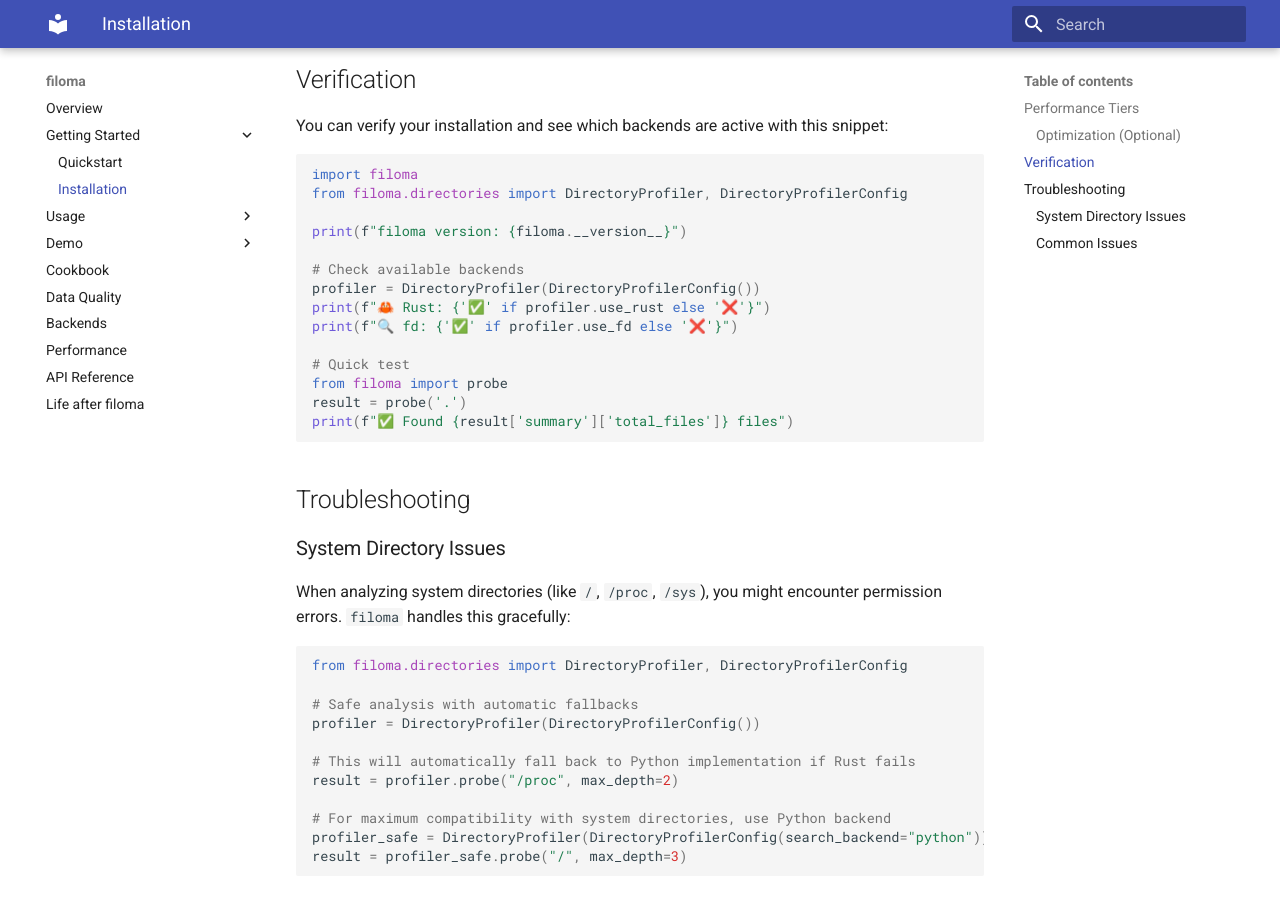
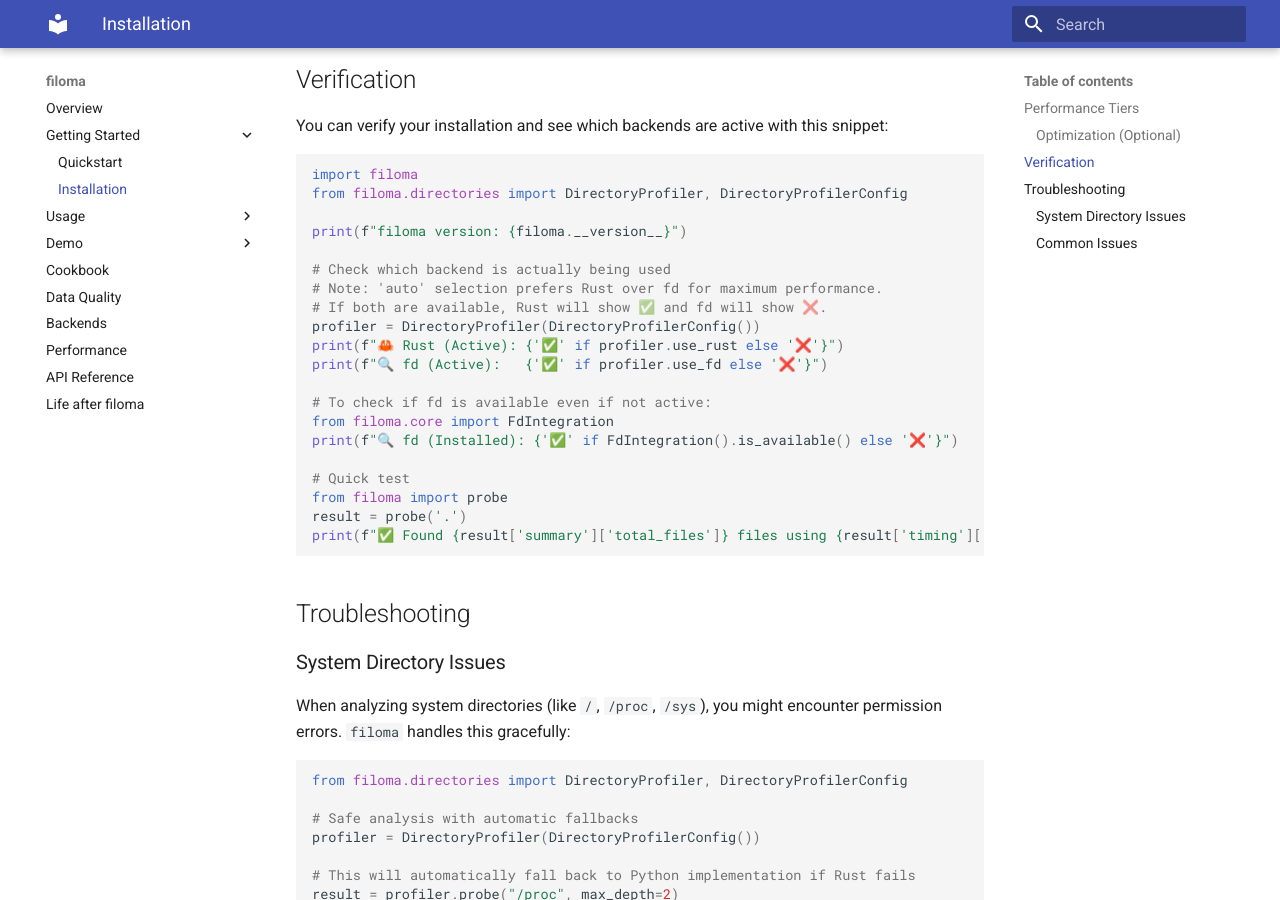
Before and after one commit to kalfasyan/filoma, an MkDocs documentation site: the page built from docs/installation.md, in a window 1280 px wide and 900 px high, scrolled down 919 px. Built offline with MkDocs 1.6.1 and Material for MkDocs 9.7.7, drawn with Linux system fonts in a browser that asks for light colours.

Commit message:
docs: enhance installation documentation to clarify backend usage and check fd availability

````diff
--- a/docs/installation.md
+++ b/docs/installation.md
@@ -47,15 +47,21 @@
 
 print(f"filoma version: {filoma.__version__}")
 
-# Check available backends
+# Check which backend is actually being used
+# Note: 'auto' selection prefers Rust over fd for maximum performance.
+# If both are available, Rust will show ✅ and fd will show ❌.
 profiler = DirectoryProfiler(DirectoryProfilerConfig())
-print(f"🦀 Rust: {'✅' if profiler.use_rust else '❌'}")
-print(f"🔍 fd: {'✅' if profiler.use_fd else '❌'}")
+print(f"🦀 Rust (Active): {'✅' if profiler.use_rust else '❌'}")
+print(f"🔍 fd (Active):   {'✅' if profiler.use_fd else '❌'}")
+
+# To check if fd is available even if not active:
+from filoma.core import FdIntegration
+print(f"🔍 fd (Installed): {'✅' if FdIntegration().is_available() else '❌'}")
 
 # Quick test
 from filoma import probe
 result = probe('.')
-print(f"✅ Found {result['summary']['total_files']} files")
+print(f"✅ Found {result['summary']['total_files']} files using {result['timing']['implementation']}")
 ```
 
 ## Troubleshooting
````
